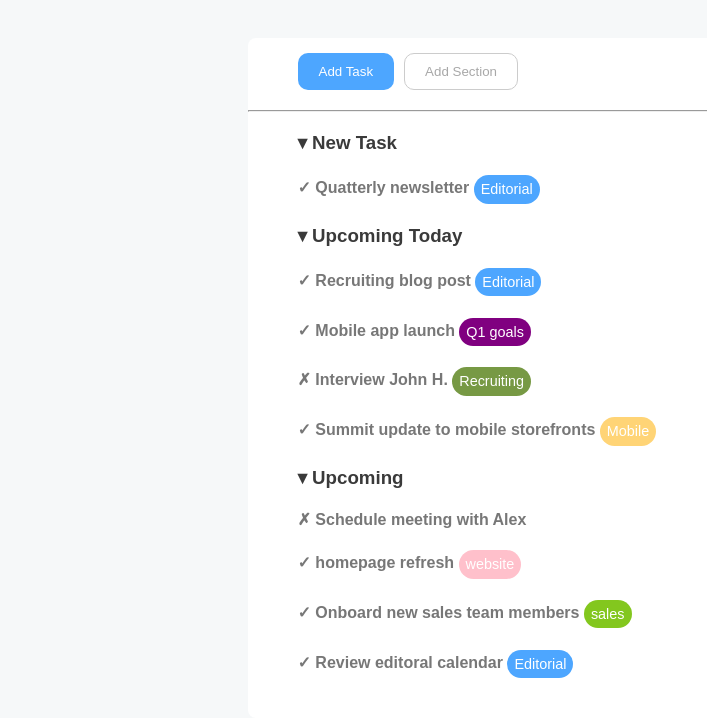
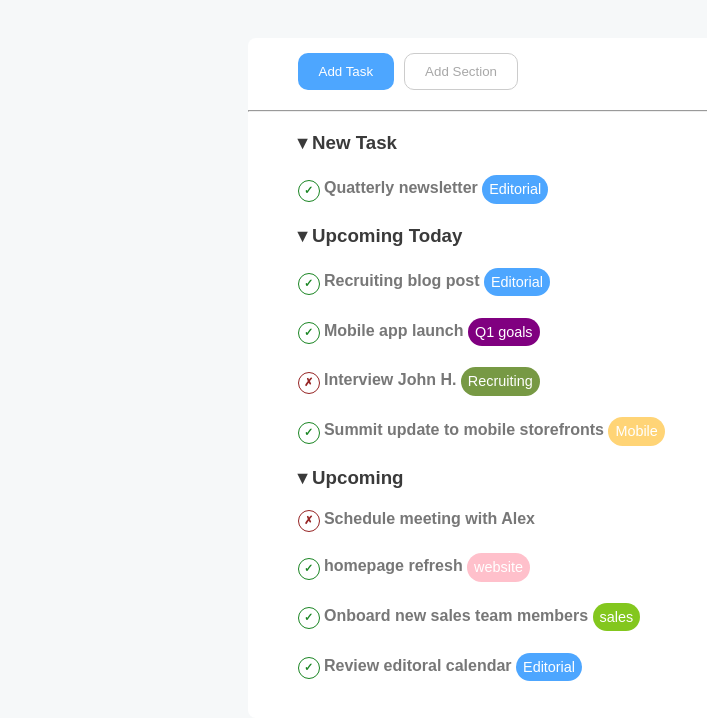
Before and after one commit to severogianluca/html-css-toboolist, a plain HTML site: page index.html in a window 1280 px wide. Shown: the part 102-820 px from the top of the page, without its empty margins (0-707 px from the left). Drawn offline with Linux system fonts and the light colour scheme.

Commit message:
Feat: aggiunti gli stili dei colori per gli entity code

```diff
--- a/css/style.css
+++ b/css/style.css
@@ -137,3 +137,22 @@ h4 .bot.giallo {
     background-color: rgb(255, 212, 118);
     color: white;
 }
+
+/* STATUS DELLE TASK */
+/* metto di default lo status di una task */
+.status {
+    display: inline-block;
+    width: 20px;
+    height: 20px;
+    border: 1px solid #962424;
+    color: #962424;
+    border-radius: 50%;
+    text-align: center;
+    font-size: 11px;
+    line-height: 18px;
+}
+
+.checked{
+    border: 1px solid #1a8523;
+    color: #1a8523;
+}
```
